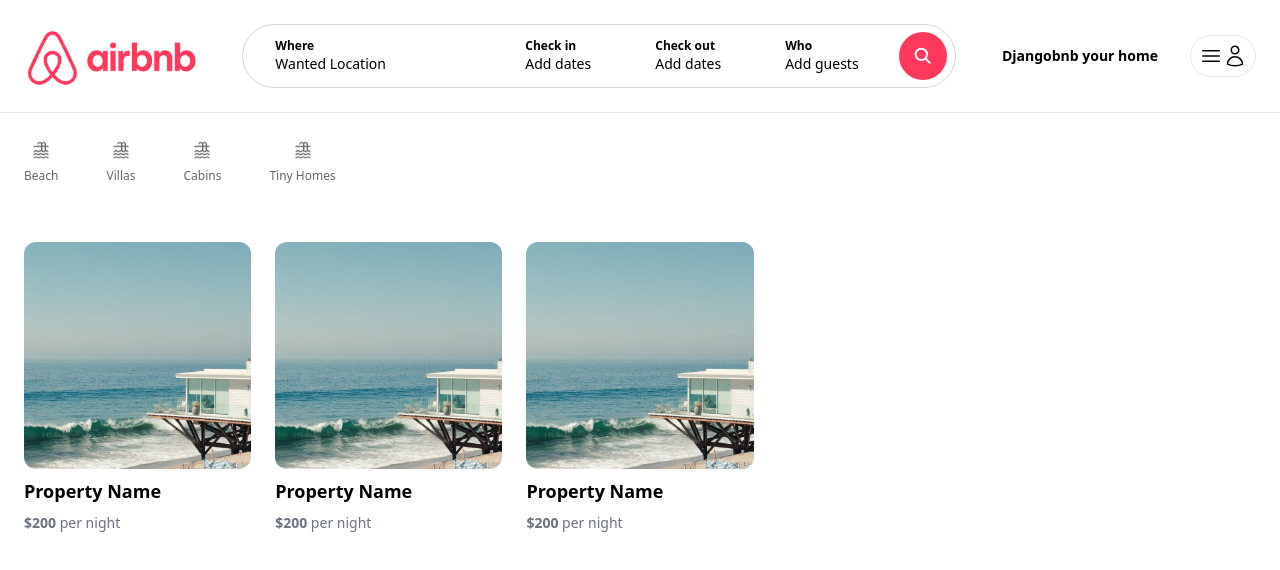
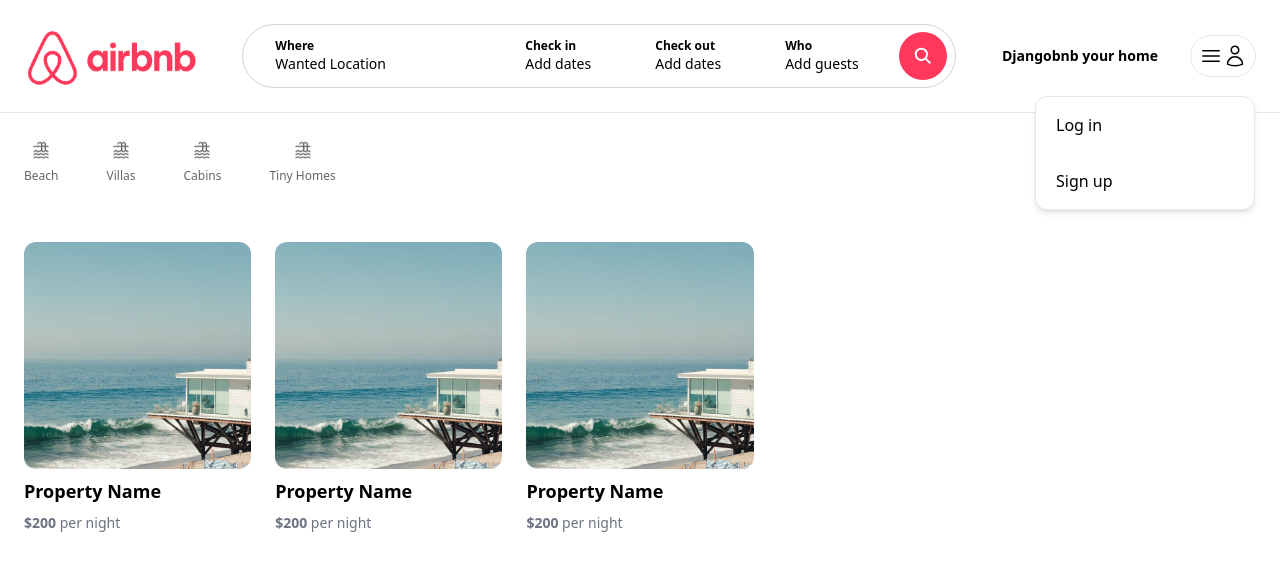
Before and after one commit to roquejessica/DjangoBnb, a Next.js app: page / in a window 1280 px wide. Both pictures are taken after a click on the button 1223 px from the left and 56 px from the top of the page. Shown: the top 570 px of the page. Built offline with nearby package versions, Linux system fonts and the light colour scheme.

Commit message:
User menu popup - Jessica Roque - VID2

```diff
--- /dev/null
+++ b/app/components/navbar/MenuLink.tsx
@@ -0,0 +1,22 @@
+'use client'
+
+interface MenuLinkProps {
+    label: string;
+    onClick: () => void;
+}
+
+const MenuLink: React.FC<MenuLinkProps> = ({
+    label,
+    onClick
+}) => {
+    return (
+        <div
+            onClick={onClick}
+            className="px-5 py-4 cursor-pointer hover:bg-gray-100 transition"
+        >
+            {label}
+        </div>
+    )
+}
+
+export default MenuLink
--- a/app/components/navbar/UserNav.tsx
+++ b/app/components/navbar/UserNav.tsx
@@ -1,7 +1,18 @@
+'use client' //because we would be using click events here
+
+import {useState} from 'react' //state management to make it easy to track when we click something, store it as a temp var
+
+import MenuLink from './MenuLink'
+
 const UserNav = () => {
+    const [isOpen, setIsOpen] = useState(false)
+
     return (
         <div className="p-2 relative inline-block border rounded-full">
-            <button className="flex items-center">
+            <button
+                onClick={() => setIsOpen(!isOpen)} //it takes the value isOpen, pass it in, if it is true, it will be false, if it is false, it will be true
+                className="flex items-center"
+            >
                 <svg fill="none" viewBox="0 0 24 24" strokeWidth="1.5" stroke="currentColor" className="cursor-pointer w-6 h-6">
                     <path strokeLinecap="round" strokeLinejoin="round" d="M3.75 6.75h16.5M3.75 12h16.5m-16.5 5.25h16.5" />
                 </svg>
@@ -9,6 +20,20 @@
                     <path strokeLinecap="round" strokeLinejoin="round" d="M15.75 6a3.75 3.75 0 1 1-7.5 0 3.75 3.75 0 0 1 7.5 0ZM4.501 20.118a7.5 7.5 0 0 1 14.998 0A17.933 17.933 0 0 1 12 21.75c-2.676 0-5.216-.584-7.499-1.632Z" />
                 </svg>
             </button>
+
+            {isOpen && (  //if isOpen is true, then render the div
+                <div className="w-[220px] absolute top-[60px] right-0 bg-white border rounded-xl shadow-md flex flex-col cursor-pointer">
+                    <MenuLink
+                        label="Log in"
+                        onClick={() => console.log('Clicked button')}
+                    />
+
+                    <MenuLink
+                        label="Sign up"
+                        onClick={() => console.log('Clicked button')}
+                    />
+                </div>
+            )}
         </div>
     )
 }
```
